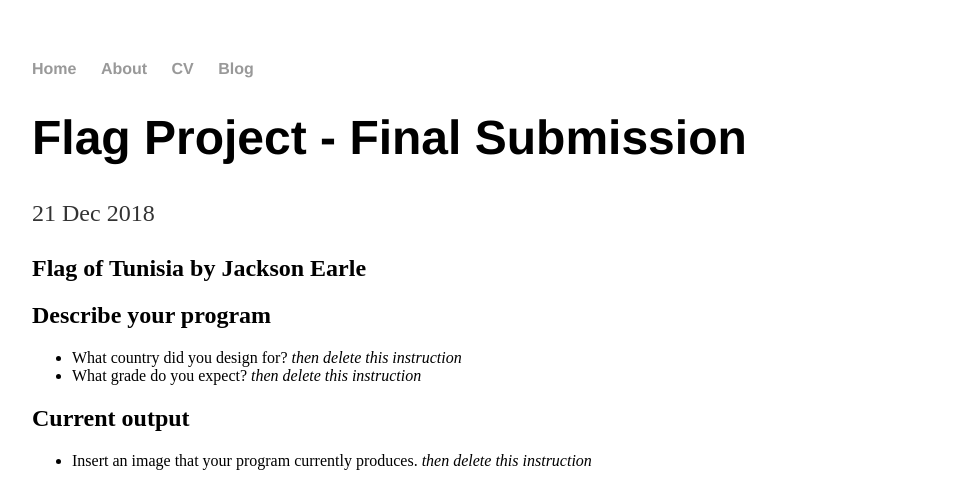
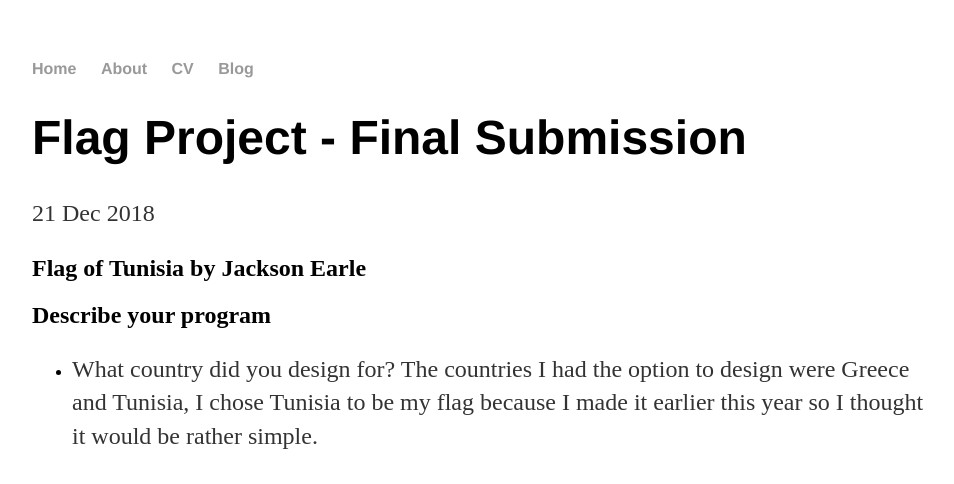
Before and after one commit to jacksone4296/jacksone4296.github.io, a Jekyll site: the page built from _posts/2018-12-21-Flag-Final.md, in a window 1280 px wide. Shown: the top 484 px of the page, without its empty margins (160-1114 px from the left). Built offline with Jekyll 4.4.1, drawn with Linux system fonts in a browser that asks for light colours; some of the changed text lies outside the part shown.

Commit message:
Update 2018-12-21-Flag-Final.md

```diff
--- a/_posts/2018-12-21-Flag-Final.md
+++ b/_posts/2018-12-21-Flag-Final.md
@@ -8,10 +8,11 @@
 
 ## Describe your program
 
--   What country did you design for? _then delete this instruction_
--   What grade do you expect? _then delete this instruction_
+-   What country did you design for?
+The countries I had the option to design were Greece and Tunisia, I chose Tunisia to be my flag because I made it earlier this year so I thought it would be rather simple.
 
-<!--- Delete this comment and add your writing -->
+-   What grade do you expect?
+I expect to get a professional because I made a scalable representation of the Tunisian flag before the due date.
 
 ## Current output
 
```
